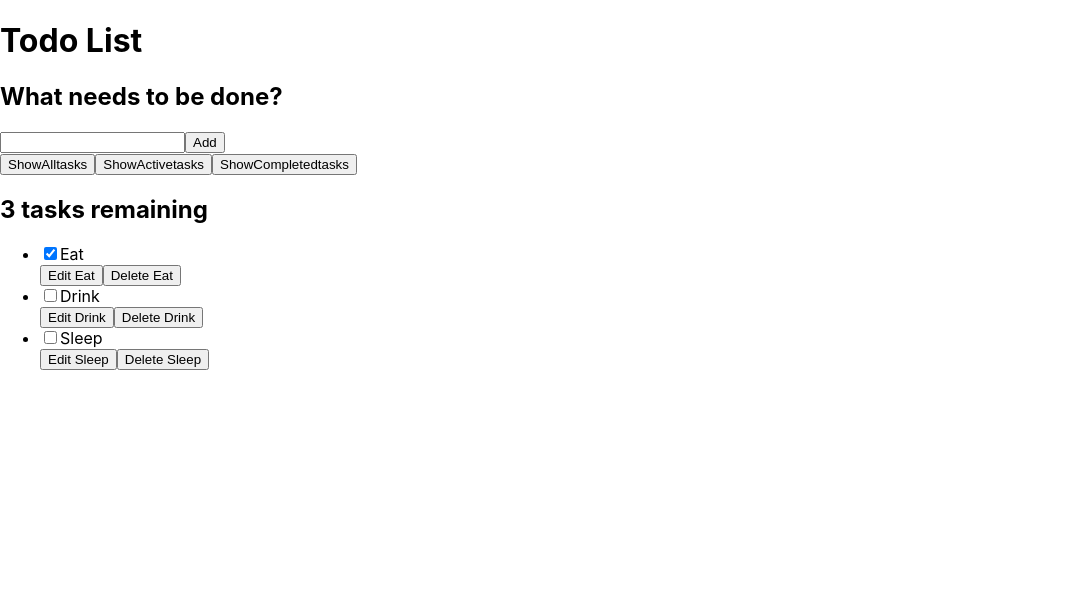
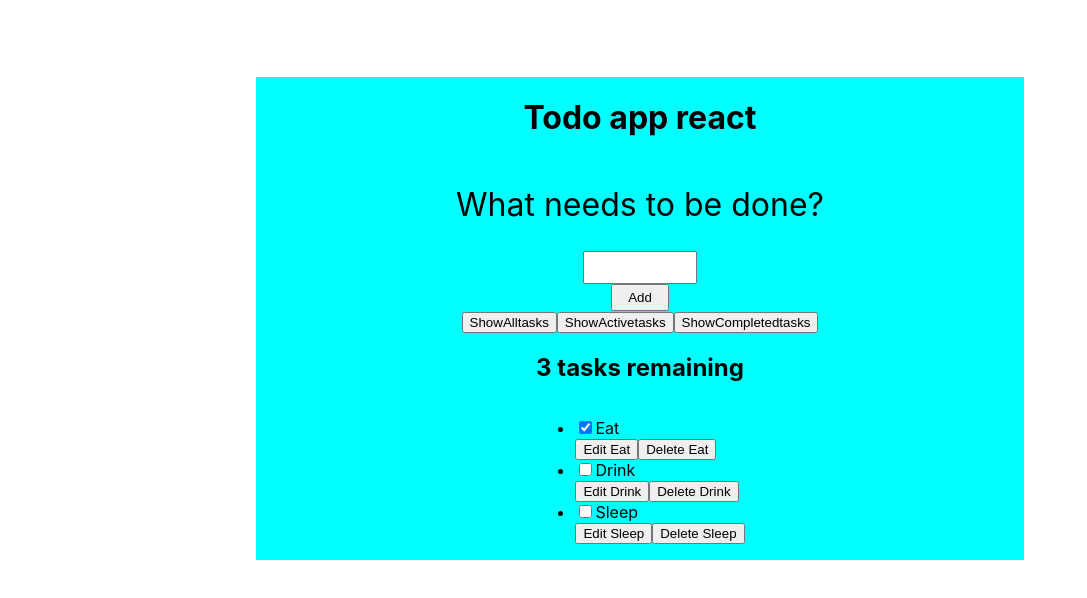
Before and after one commit to ra2dd/todo-react, a React (Create React App) app: page / in a window 1280 px wide. Shown: the top 598 px of the page, without its empty margins (0-1087 px from the left). Built offline with nearby package versions, Linux system fonts and the light colour scheme; the HTML template or start-up script is replaced by a standard one.

Commit message:
style layout

```diff
--- a/src/App.js
+++ b/src/App.js
@@ -154,8 +154,8 @@ function App(props)
     );
 
     return (
-        <div className="todoapp stack-large">
-            <h1>Todo List</h1>
+        <div className="app-container">
+            <h1>Todo app react</h1>
 
             { /*Inserting Form component with addtask function as prop*/ }
             <Form addTask={ addTask } />
--- a/src/index.css
+++ b/src/index.css
@@ -1,19 +1,64 @@
-body {
-  margin: 0;
-  font-family: -apple-system, BlinkMacSystemFont, 'Segoe UI', 'Roboto', 'Oxygen',
+body
+{
+    font-family: -apple-system, BlinkMacSystemFont, 'Segoe UI', 'Roboto', 'Oxygen',
     'Ubuntu', 'Cantarell', 'Fira Sans', 'Droid Sans', 'Helvetica Neue',
     sans-serif;
-  -webkit-font-smoothing: antialiased;
-  -moz-osx-font-smoothing: grayscale;
+    -webkit-font-smoothing: antialiased;
+    -moz-osx-font-smoothing: grayscale;
+
+    margin: 6% auto;
+    max-width: 60vw;
 }
 
+
 code {
-  font-family: source-code-pro, Menlo, Monaco, Consolas, 'Courier New',
+    font-family: source-code-pro, Menlo, Monaco, Consolas, 'Courier New',
     monospace;
 }
 
-
 *:focus
 {
-  border: 2px solid black;
+    border: 2px solid black;
 }
+
+h1
+{
+    font-size: 2rem;
+}
+
+.label-wrapper
+{
+    font-size: 2rem;
+    font-weight: normal;
+}
+
+form
+{
+    position: relative;
+}
+
+form > *
+{
+    margin-right: auto;
+    margin-left: auto;
+    display: block;
+}
+
+form > input[type="text"]
+{
+    width: 10%;
+    padding: 2% 10%;
+}
+
+form > button[type="submit"]
+{
+    padding: 1% 4%;
+}
+
+.app-container
+{
+    display: flex;
+    flex-flow: column wrap;
+    align-items: center;
+    background-color: aqua;
+}
```
